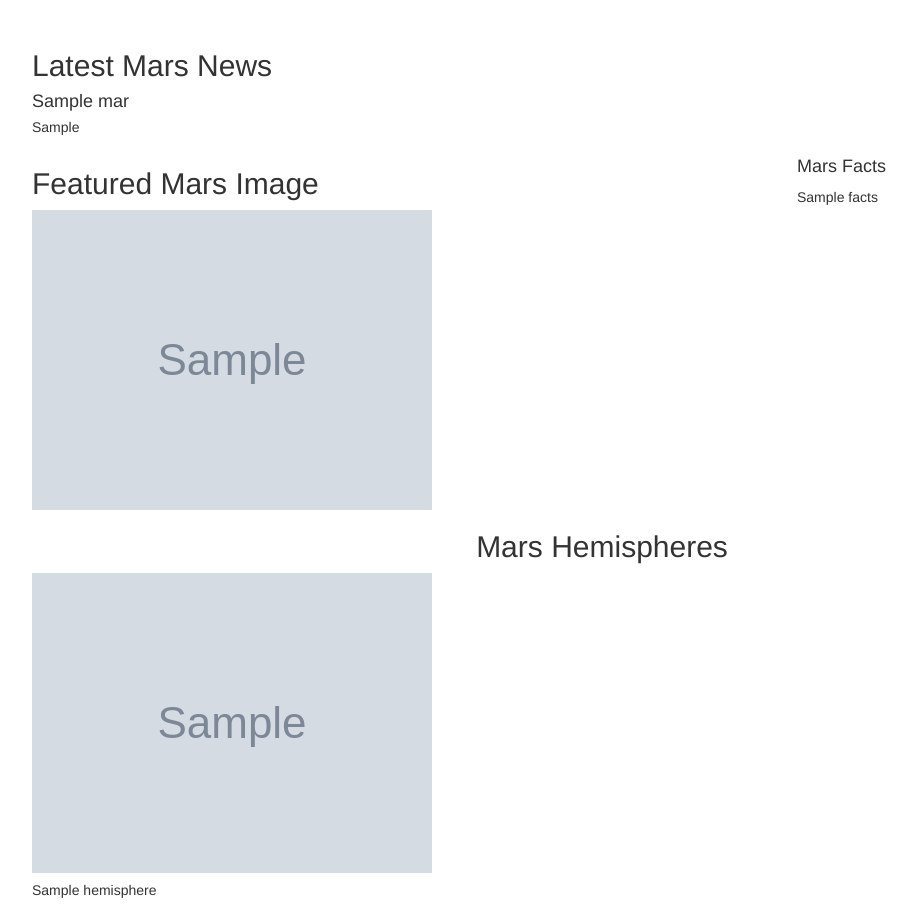
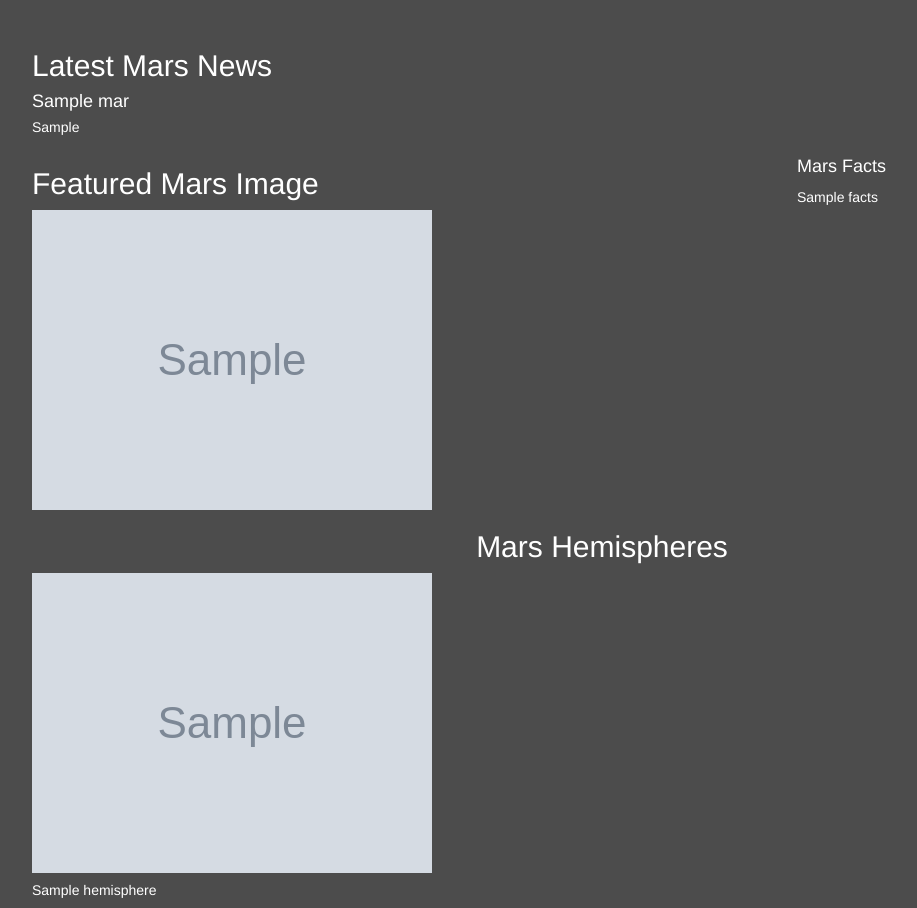
Before and after one commit to IJG-DR/Mission-to-Mars, a Flask app: page / in a window 1280 px wide. Shown: the part 257-1165 px from the top of the page, without its empty margins (38-955 px from the left). Run offline with Flask 2, Linux system fonts and the light colour scheme; grey boxes marked "Sample" are stand-in pictures; a database or web service that is not in the repository returns one stand-in record (values such as "Sample title"); some libraries are stand-ins or nearby versions.

Commit message:
adding updated index file for challenge deliverable 3.

```diff
--- a/Challenge_starter_codes/index.html
+++ b/Challenge_starter_codes/index.html
@@ -5,10 +5,9 @@
     <meta name="viewport" content="width=device-width, initial-scale=1.0" />
     <meta http-equiv="X-UA-Compatible" content="ie=edge" />
     <title>Mission to Mars</title>
-    <link
+    link
       rel="stylesheet"
       href="https://maxcdn.bootstrapcdn.com/bootstrap/3.3.7/css/bootstrap.min.css"
-    />
   </head>
   <body>
     <div class="container">
--- a/templates/index.html
+++ b/templates/index.html
@@ -1,5 +1,6 @@
 <!-- ######################################################## -->
 <!-- # MODULE 10.6.1 - Customize the Appearance               -->
+<!-- # MODULE CHALLENGE DELIVERABLES 1, 2 and 3               -->
 <!-- ######################################################## -->
 
 
@@ -19,21 +20,38 @@
         <!-- Add a link to access Bootstrap's components and use a stylesheet -->
         <link rel="stylesheet" href="https://maxcdn.bootstrapcdn.com/bootstrap/3.3.7/css/bootstrap.min.css">
 
+
+        <!-- WAS TRYING TO CHANGE HEADING 1 FONT IN JUMBOTRON TO GOOGLE FONTS "ORBITRON" -->
+        <link rel="preconnect" href="https://fonts.googleapis.com">
+        <link rel="preconnect" href="https://fonts.gstatic.com" crossorigin>
+        <link href="https://fonts.googleapis.com/css2?family=Orbitron:wght@500&display=swap" rel="stylesheet">
+        <!---->
+
     </head>
 
-    <!-- Mars News -->
+    <!-- Mars News . For Deliverable 3, added a grey background -->
 
     <body>
-
+        <style type="text/css">
+            body { background: rgba(0,0,0,0.7) !important; } /* Adding !important forces the browser to overwrite the default style applied by Bootstrap */
+         </style>
         <!-- Add our first container for the body -->
         <div class="container">
 
             <!-- Add the heading using Jumbotron, one of Bootstrap's style
-                components -->
-            <div class="jumbotron text-center">
+                components. For Deliverable 3, added a background image too. -->
+            <div
+                class="jumbotron text-center"
+                style="background-image: url('https://www.esa.int/var/esa/storage/images/esa_multimedia/images/2020/04/mars_landscape/21916769-2-eng-GB/Mars_landscape_pillars.jpg'); background-size: cover;"
+                >
+
+                <h1 class="mb-3 h1">Mission to Mars</h1>
+                <!--class="jumbotron text-center">
+                -->
+
 
                 <!-- Add the main text of the container -->
-                <h1>Mission to Mars</h1>
+                <!--<h1>Mission to Mars</h1> -->
 
                 <!-- Add a button using Bootstrap's primary button component
                     and set the text of the button -->
@@ -57,16 +75,20 @@
                         for these classes). -->
                     <div class="media">
                         <div class="media-body">
-                            <!-- Aadd a second level header -->
-                            <h2>Latest Mars News</h2>
+                            <!-- Aadd a second level header.
+                                For Deliverable 3, changed text color to white-->
+                            <h2 style="color: white">Latest Mars News</h2>
                             <!-- Add the article we scraped where mars
                                 refers to the MongoDB database and news_title to the
                                 scraped variable that was stored. We use Bootstrap's
-                                class "media-heading" to format this heading. -->
-                            <h4 class="media-heading">{{ mars.news_title }}</h4>
+                                class "media-heading" to format this heading.
+                                For Deliverable 3, changed text color to white-->
+                            <h4 class="media-heading"
+                            style="color: white">{{ mars.news_title }}</h4>
                             <!-- Add the article summary that was scraped using
-                                a default text style -->
-                            <p>{{ mars.news_paragraph }}</p>
+                                a default text style.
+                                For Deliverable 3, changed text color to white-->
+                            <p style="color: white">{{ mars.news_paragraph }}</p>
                         </div>
                     </div>
                 </div>
@@ -75,9 +97,10 @@
             <!-- Section for Featured Image and Facts table -->
             <div class="row" id="mars-featured-image">
 
-                <!-- Use the first 8 columnnes to show the image -->
+                <!-- Use the first 8 columnnes to show the image.
+                    For Deliverable 3, changed text color to white -->
                 <div class="col-md-8">
-                    <h2>Featured Mars Image</h2>
+                    <h2 style="color: white">Featured Mars Image</h2>
                     <!-- Insert image using Bootstrap's responsive
                     component so that it resizes automatically
                     based on the browser window size, and a text
@@ -93,19 +116,21 @@
                 <!-- Use the remaining 4 columns (out of the 12 total
                     in a Bootstrap gird) to show the mars facts -->
                 <div class="col-md-4">
-                    <!-- Mars Facts -->
-                    <div class="row" id="mars-facts">
-                        <h4>Mars Facts</h4>
+                    <!-- Mars Facts
+                        For Deliverable 3, changed text color to white-->
+                    <div class="row" id="mars-facts" style="color: white">
+                        <h4 style="color: white">Mars Facts</h4>
                         <!-- Add code to reference the facts table in
                          the mars document and tell the web browser that
                          this code doesn't contain anything maliciuous -->
-                        {{ mars.facts | safe }}
+                         {{ mars.facts | safe }}
                     </div>
                 </div>
             </div>
-            <!-- Add the hemisphere images -->
+            <!-- Add the hemisphere images
+                For Deliverable 3, changed text color to white-->
             <div class="row" id="mars-hemispheres">
-                <h2>
+                <h2 style="color: white">
                     <center>Mars Hemispheres</center>
                 </h2>
                 {% for hemisphere in mars.hemispheres %}
@@ -115,7 +140,8 @@
                             class="img-responsive"
                             alt="Responsive image"
                         />
-                        <h5 class="image_title">{{ hemisphere.title }}</h5>
+                        <h5 class="image_title"
+                        style="color: white">{{ hemisphere.title }}</h5>
                     </div>
                 {% endfor %}
             </div>
```
Also changed, not shown: 1 other file.
